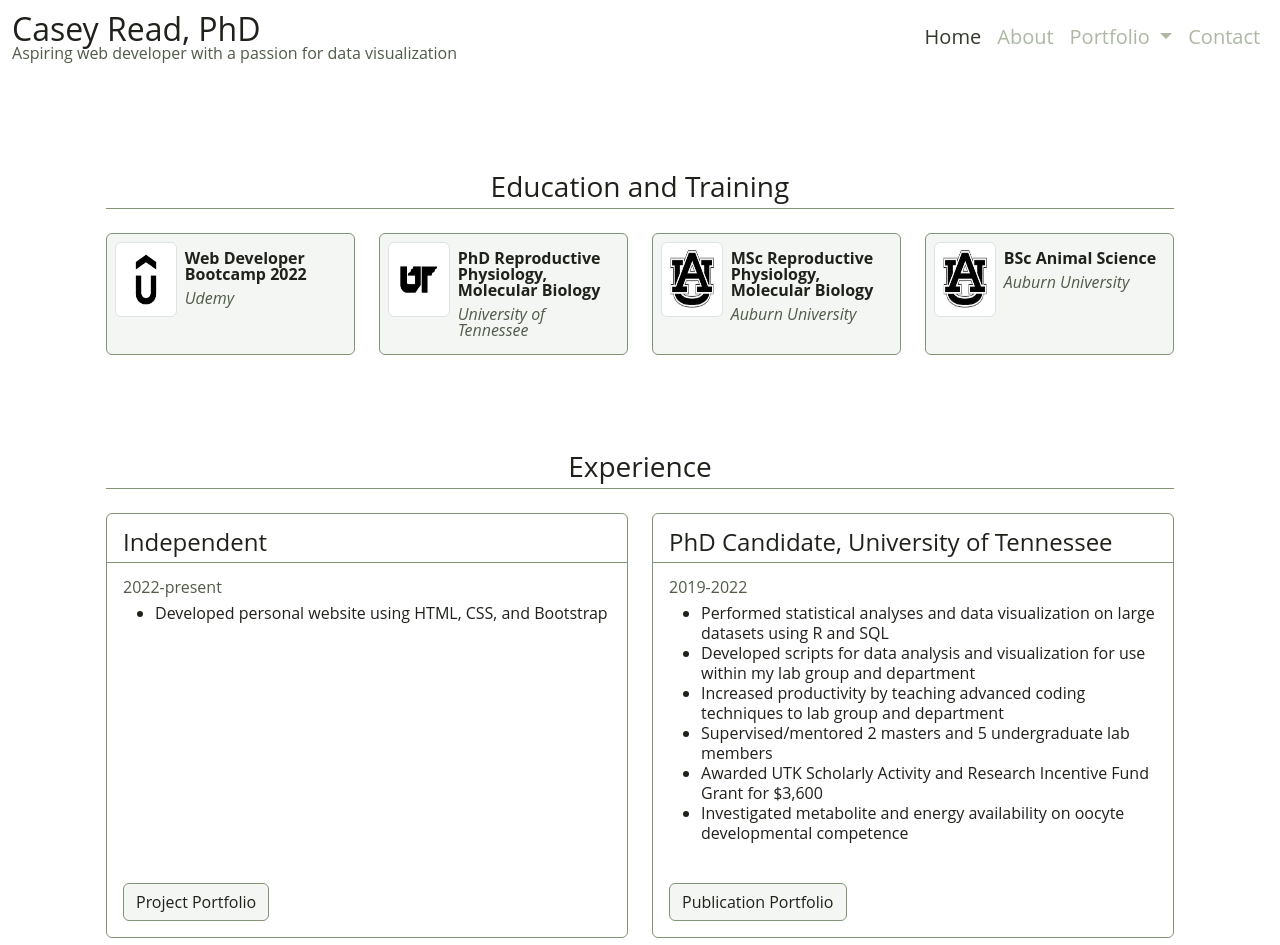
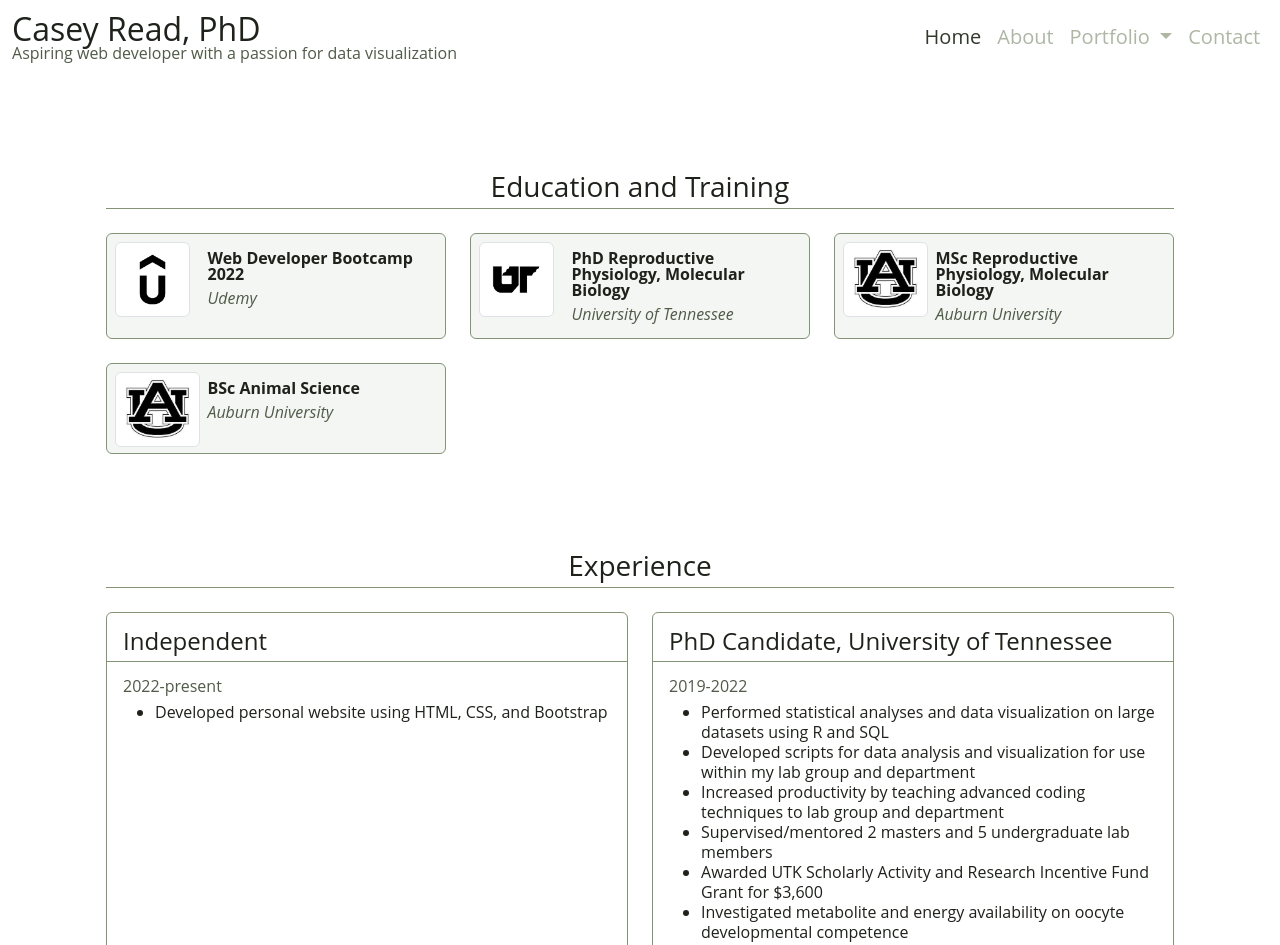
Before and after one commit to Casey-Seago/personalWebsite, a plain HTML site: page index.html in a window 1280 px wide. Shown: the top 945 px of the page. Drawn offline with nearby package versions, Linux system fonts and the light colour scheme.

Commit message:
fixing card size

```diff
--- a/index.html
+++ b/index.html
@@ -47,7 +47,7 @@
     <div class="container border mt-5 rounded justify-content-center">
         <h1 class="text-center fs-3 m-4 border-bottom containerTitle pb-2">Education and Training</h1>
         <div class="row me-2 ms-2 ps-1 pe-1">
-            <div class="col-md-6 col-lg-3 mb-3 mb-md-4">
+            <div class="col-md-6 col-lg-4 col-xxl-3 mb-3 mb-md-4">
                 <div class="card education">
                     <div class="row g-0">
                     <div class="col-3">
@@ -62,7 +62,7 @@
                     </div>
                 </div>
             </div>
-            <div class="col-md-6 col-lg-3 mb-3 mb-md-4">
+            <div class="col-md-6 col-lg-4 col-xxl-3 mb-3 mb-md-4">
                 <div class="card education">
                     <div class="row g-0">
                     <div class="col-3">
@@ -77,7 +77,7 @@
                     </div>
                 </div>
             </div>
-            <div class="col-md-6 col-lg-3 mb-3 mb-md-4">
+            <div class="col-md-6 col-lg-4 col-xxl-3 mb-3 mb-md-4">
                 <div class="card education">
                     <div class="row g-0">
                     <div class="col-3">
@@ -92,7 +92,7 @@
                     </div>
                 </div>
             </div>
-            <div class="col-md-6 col-lg-3 mb-3 mb-md-4">
+            <div class="col-md-6 col-lg-4 col-xxl-3 mb-3 mb-md-4">
                 <div class="card education">
                     <div class="row g-0">
                     <div class="col-3">
```
